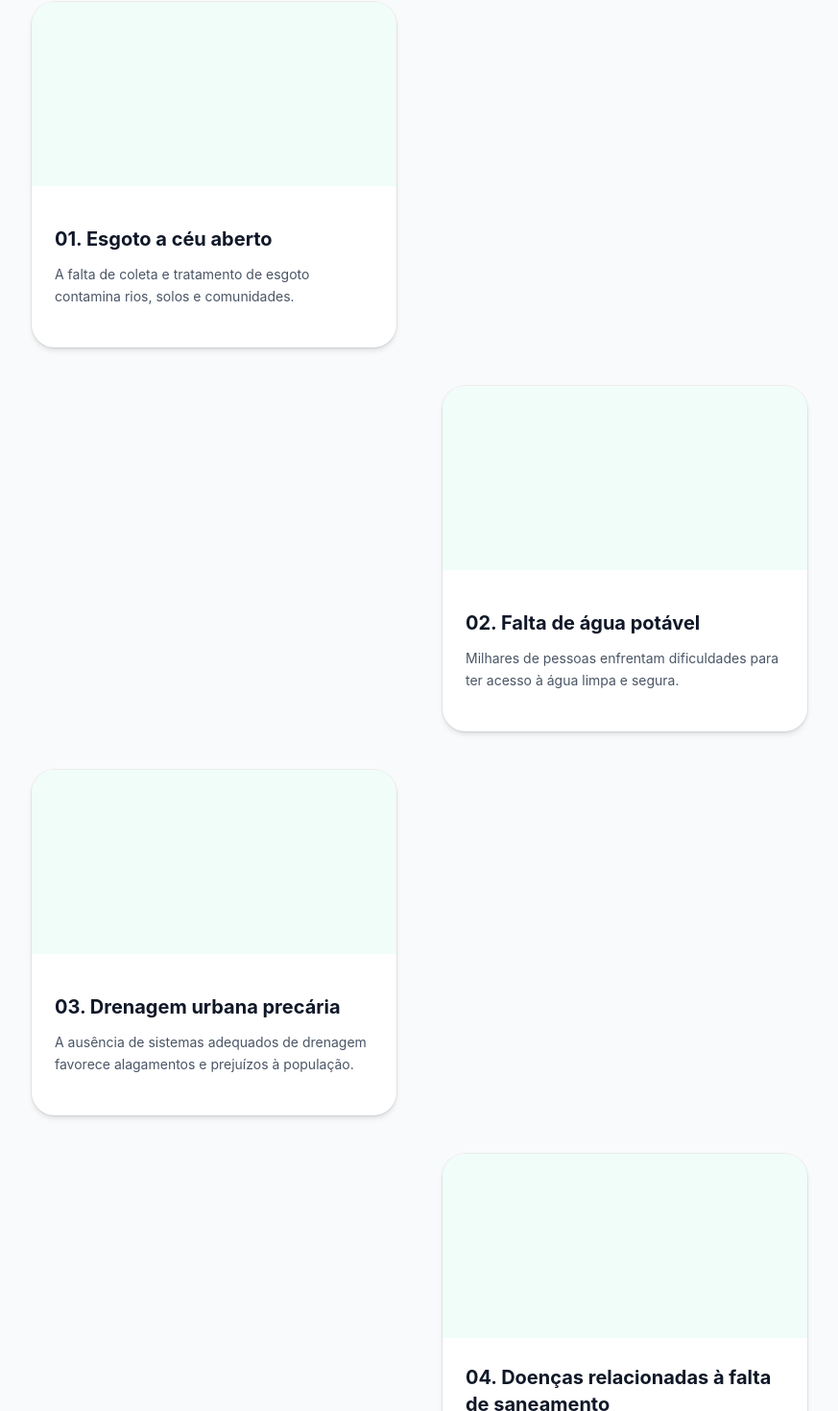
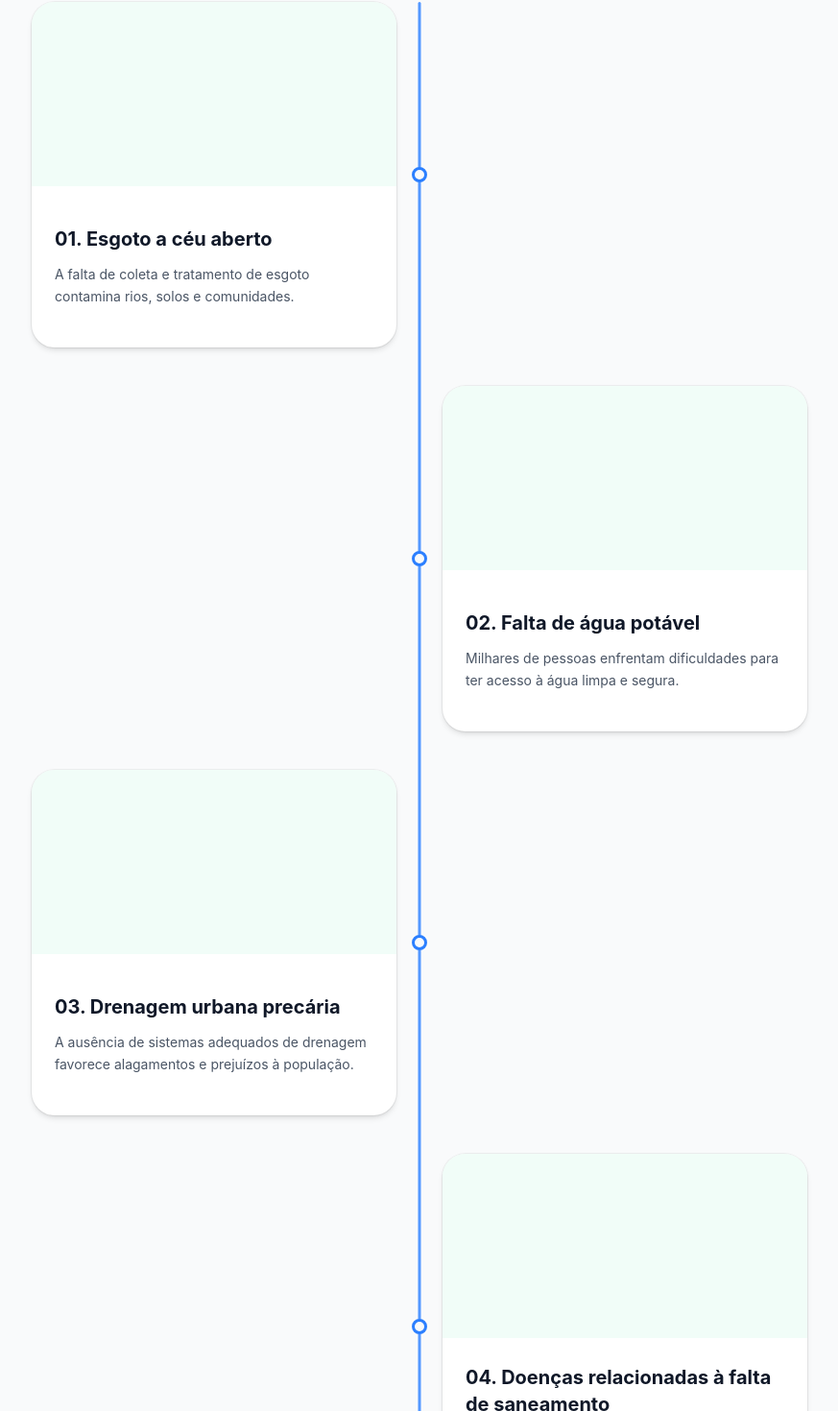
Before and after one commit to AndreyDurante/GS2-Sanemento, a React (Vite) app in the folder global/: page / in a window 1280 px wide. Shown: the part 1063-2533 px from the top of the page at 96% size, without its empty margins (203-1076 px from the left). Built offline with nearby package versions, Linux system fonts and the light colour scheme.

Commit message:
feat: adicionando timeline na seção de dor

```diff
--- a/global/src/App.jsx
+++ b/global/src/App.jsx
@@ -41,29 +41,35 @@ function App() {
             </p>
           </article>
 
-          <div className="flex w-full flex-col items-center gap-5 sm:gap-8 md:grid md:grid-cols-2 md:grid-rows-4 md:gap-x-8 md:gap-y-8 lg:gap-x-12 lg:gap-y-10">
-            <div className="w-full flex justify-center md:justify-end md:col-start-1 md:row-start-1">
+          <div className="relative flex w-full flex-col items-center gap-5 sm:gap-8 md:grid md:grid-cols-2 md:grid-rows-4 md:gap-x-8 md:gap-y-8 lg:gap-x-12 lg:gap-y-10">
+            <div aria-hidden="true" className="pointer-events-none absolute inset-y-0 left-1/2 z-0 w-[3px] -translate-x-1/2 rounded-full bg-blue-500/80" />
+
+            <div className="relative z-10 w-full flex justify-center md:justify-end md:col-start-1 md:row-start-1">
+              <span aria-hidden="true" className="absolute top-1/2 z-20 hidden h-4 w-4 -translate-x-1/2 -translate-y-1/2 rounded-full border-[3px] border-blue-500 bg-gray-50 dark:bg-gray-950 md:left-[calc(100%_+_1rem)] md:block lg:left-[calc(100%_+_1.5rem)]" />
               <CardComImagem
                 titulo="01. Esgoto a céu aberto"
                 subtitulo="A falta de coleta e tratamento de esgoto contamina rios, solos e comunidades."
               />
             </div>
 
-            <div className="w-full flex justify-center md:justify-start md:col-start-2 md:row-start-2">
+            <div className="relative z-10 w-full flex justify-center md:justify-start md:col-start-2 md:row-start-2">
+              <span aria-hidden="true" className="absolute right-[calc(100%_+_1rem)] top-1/2 z-20 hidden h-4 w-4 translate-x-1/2 -translate-y-1/2 rounded-full border-[3px] border-blue-500 bg-gray-50 dark:bg-gray-950 md:block lg:right-[calc(100%_+_1.5rem)]" />
               <CardComImagem
                 titulo="02. Falta de água potável"
                 subtitulo="Milhares de pessoas enfrentam dificuldades para ter acesso à água limpa e segura."
               />
             </div>
 
-            <div className="w-full flex justify-center md:justify-end md:col-start-1 md:row-start-3">
+            <div className="relative z-10 w-full flex justify-center md:justify-end md:col-start-1 md:row-start-3">
+              <span aria-hidden="true" className="absolute top-1/2 z-20 hidden h-4 w-4 -translate-x-1/2 -translate-y-1/2 rounded-full border-[3px] border-blue-500 bg-gray-50 dark:bg-gray-950 md:left-[calc(100%_+_1rem)] md:block lg:left-[calc(100%_+_1.5rem)]" />
               <CardComImagem
                 titulo="03. Drenagem urbana precária"
                 subtitulo="A ausência de sistemas adequados de drenagem favorece alagamentos e prejuízos à população."
               />
             </div>
 
-            <div className="w-full flex justify-center md:justify-start md:col-start-2 md:row-start-4">
+            <div className="relative z-10 w-full flex justify-center md:justify-start md:col-start-2 md:row-start-4">
+              <span aria-hidden="true" className="absolute right-[calc(100%_+_1rem)] top-1/2 z-20 hidden h-4 w-4 translate-x-1/2 -translate-y-1/2 rounded-full border-[3px] border-blue-500 bg-gray-50 dark:bg-gray-950 md:block lg:right-[calc(100%_+_1.5rem)]" />
               <CardComImagem
                 titulo="04. Doenças relacionadas à falta de saneamento"
                 subtitulo="A falta de saneamento aumenta a exposição a doenças e coloca a saúde pública em risco."
```
